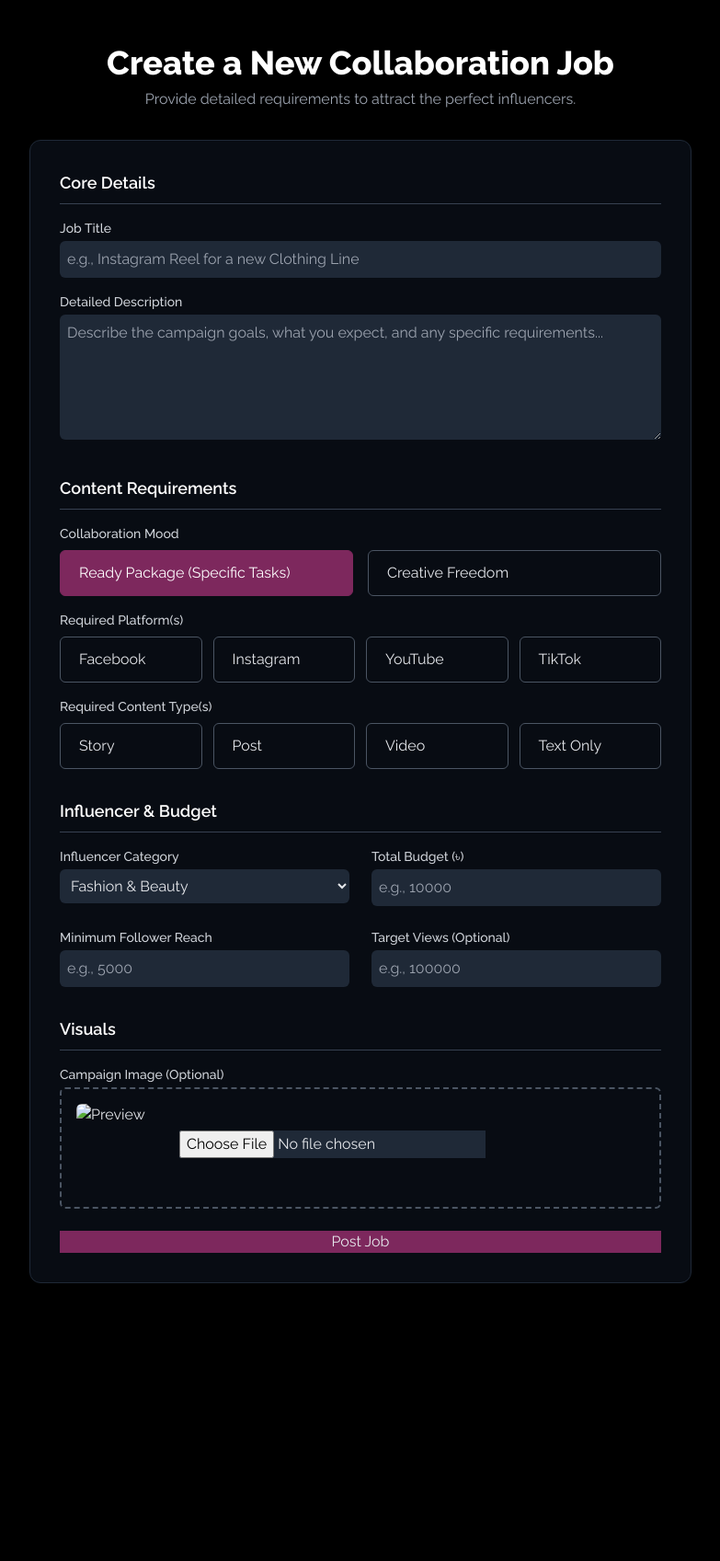
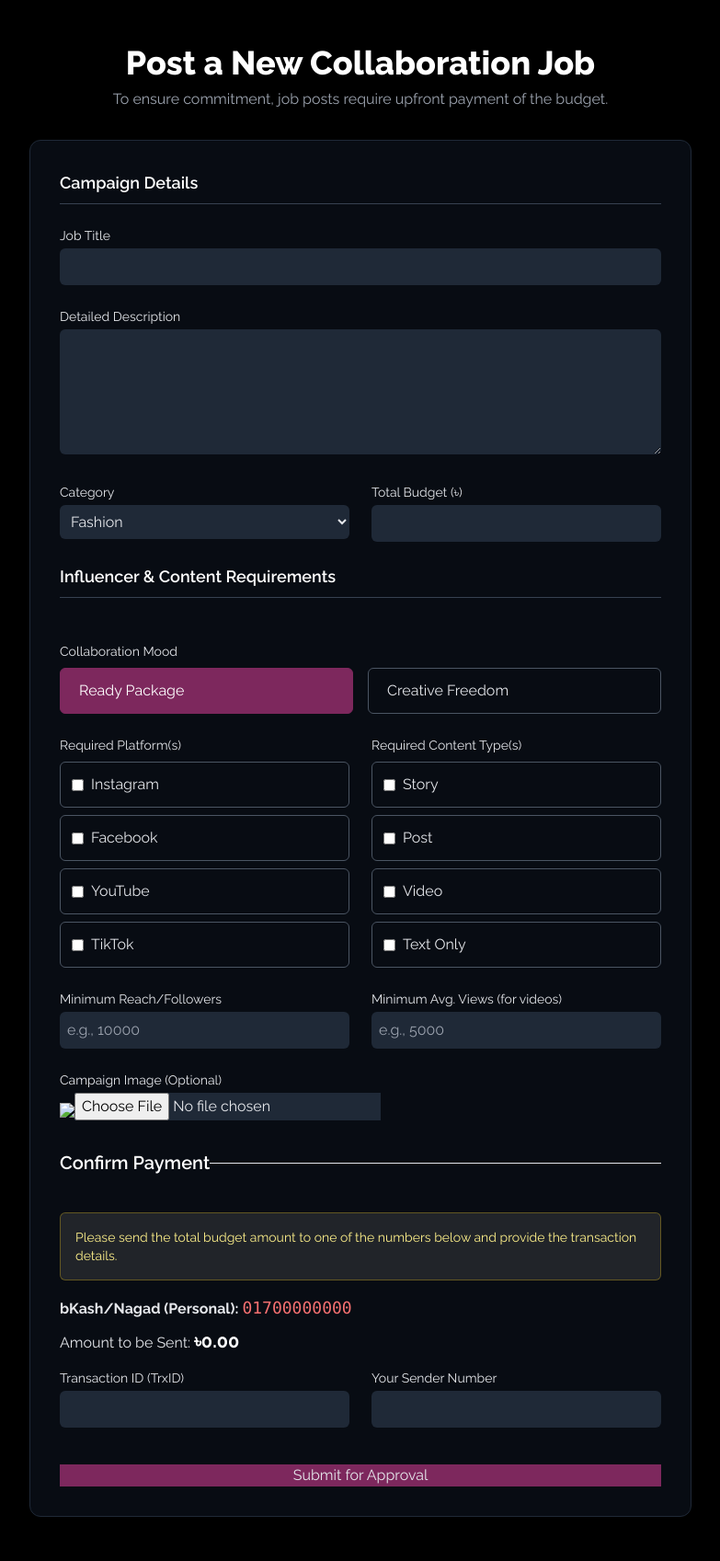
Before and after one commit to hoingut/e2splatfrom, a Flask app: page /pf/dashboard/ad in a window 1280 px wide. Shown: the part 65-1762 px from the top of the page at 92% size, without its empty margins (248-1031 px from the left). Before the commit the page ends 1460 px from the top, so only its background shows below. Run offline with Flask 3, Linux system fonts and the light colour scheme; some libraries are stand-ins or nearby versions.

Commit message:
Update pf_post_ad.html

```diff
--- a/templates/pf_post_ad.html
+++ b/templates/pf_post_ad.html
@@ -13,9 +13,9 @@
         .bg-mulberry { background-color: #7d285d; } .hover\:bg-mulberry-dark:hover { background-color: #6a214f; }
         .ring-mulberry:focus { --tw-ring-color: #7d285d; } .border-mulberry { border-color: #7d285d; }
         input, select, textarea { background-color: #1F2937; border-color: #4B5563; }
-        input:focus, select:focus, textarea:focus { border-color: #7d285d; --tw-ring-color: #7d285d; }
-        .checkbox-label { display: flex; align-items: center; padding: 0.75rem; border: 1px solid #4B5563; border-radius: 0.375rem; cursor: pointer; transition: all 0.2s; }
-        .checkbox-label:has(input:checked) { background-color: #7d285d; border-color: #7d285d; color: white; }
+        input:focus, select:focus, textarea:focus { border-color: #7d285d; ring: 1; ring-color: #7d285d; }
+        .checkbox-label, .radio-label { display: flex; align-items: center; padding: 0.75rem; border: 1px solid #4B5563; border-radius: 0.375rem; cursor: pointer; transition: all 0.2s; }
+        .checkbox-label:has(input:checked), .radio-label:has(input:checked) { background-color: #7d285d; border-color: #7d285d; color: white; }
     </style>
 </head>
 <body class="antialiased">
@@ -29,94 +29,59 @@
 
     <main class="container mx-auto px-6 py-12 max-w-3xl">
         <header class="text-center mb-8">
-            <h1 class="text-4xl font-extrabold text-white">Create a New Collaboration Job</h1>
-            <p class="text-gray-400 mt-2">Provide detailed requirements to attract the perfect influencers.</p>
+            <h1 class="text-4xl font-extrabold text-white">Post a New Collaboration Job</h1>
+            <p class="text-gray-400 mt-2">To ensure commitment, job posts require upfront payment of the budget.</p>
         </header>
 
-        <form id="job-post-form" class="bg-gray-900/50 border border-gray-800 p-8 rounded-xl shadow-lg space-y-8">
+        <form id="job-post-form" class="bg-gray-900/50 border border-gray-800 p-8 rounded-xl shadow-lg space-y-6">
 
-            <!-- Section 1: Core Job Details -->
-            <fieldset>
-                <legend class="text-lg font-semibold text-white border-b border-gray-700 pb-2 w-full mb-4">Core Details</legend>
-                <div>
-                    <label for="title" class="block text-sm font-medium text-gray-300">Job Title</label>
-                    <input type="text" id="title" class="mt-1 w-full p-2 rounded-md" placeholder="e.g., Instagram Reel for a new Clothing Line" required>
-                </div>
-                <div class="mt-4">
-                    <label for="description" class="block text-sm font-medium text-gray-300">Detailed Description</label>
-                    <textarea id="description" rows="5" class="mt-1 w-full p-2 rounded-md" placeholder="Describe the campaign goals, what you expect, and any specific requirements..." required></textarea>
+            <!-- Section 1: Campaign Details -->
+            <fieldset class="space-y-6">
+                <legend class="text-lg font-semibold text-white border-b border-gray-700 pb-2 w-full">Campaign Details</legend>
+                <div><label for="title" class="block text-sm">Job Title</label><input type="text" id="title" class="mt-1 w-full p-2 rounded-md" required></div>
+                <div><label for="description" class="block text-sm">Detailed Description</label><textarea id="description" rows="5" class="mt-1 w-full p-2 rounded-md" required></textarea></div>
+                <div class="grid grid-cols-1 md:grid-cols-2 gap-6">
+                    <div><label for="category" class="block text-sm">Category</label><select id="category" class="mt-1 w-full p-2 rounded-md" required><option>Fashion</option><option>Gadgets</option><option>Food</option><option>Gaming</option><option>Beauty</option><option>Tech</option></select></div>
+                    <div><label for="budget" class="block text-sm">Total Budget (৳)</label><input type="number" id="budget" class="mt-1 w-full p-2 rounded-md" required min="0"></div>
                 </div>
             </fieldset>
 
-            <!-- Section 2: Content Requirements -->
-            <fieldset>
-                <legend class="text-lg font-semibold text-white border-b border-gray-700 pb-2 w-full mb-4">Content Requirements</legend>
+            <!-- Section 2: Influencer & Content Requirements -->
+            <fieldset class="space-y-6 pt-6 border-t border-dark">
+                <legend class="text-lg font-semibold text-white border-b border-gray-700 pb-2 w-full">Influencer & Content Requirements</legend>
                 <div>
-                    <label class="block text-sm font-medium text-gray-300 mb-2">Collaboration Mood</label>
-                    <div id="mood" class="flex space-x-4">
-                        <label class="checkbox-label flex-1"><input type="radio" name="mood" value="ready" class="h-4 w-4 hidden" checked><span class="ml-2">Ready Package (Specific Tasks)</span></label>
-                        <label class="checkbox-label flex-1"><input type="radio" name="mood" value="creative" class="h-4 w-4 hidden"><span class="ml-2">Creative Freedom</span></label>
+                    <label class="block text-sm mb-2">Collaboration Mood</label>
+                    <div id="mood" class="flex space-x-4"><label class="radio-label flex-1"><input type="radio" name="mood" value="ready" class="hidden" checked><span class="ml-2">Ready Package</span></label><label class="radio-label flex-1"><input type="radio" name="mood" value="creative" class="hidden"><span class="ml-2">Creative Freedom</span></label></div>
+                </div>
+                <div class="grid grid-cols-1 md:grid-cols-2 gap-6">
+                    <div>
+                        <label class="block text-sm mb-2">Required Platform(s)</label>
+                        <div id="platforms" class="space-y-2"><label class="checkbox-label"><input type="checkbox" value="instagram"><span class="ml-2">Instagram</span></label><label class="checkbox-label"><input type="checkbox" value="facebook"><span class="ml-2">Facebook</span></label><label class="checkbox-label"><input type="checkbox" value="youtube"><span class="ml-2">YouTube</span></label><label class="checkbox-label"><input type="checkbox" value="tiktok"><span class="ml-2">TikTok</span></label></div>
+                    </div>
+                    <div>
+                        <label class="block text-sm mb-2">Required Content Type(s)</label>
+                        <div id="contentTypes" class="space-y-2"><label class="checkbox-label"><input type="checkbox" value="story"><span class="ml-2">Story</span></label><label class="checkbox-label"><input type="checkbox" value="post"><span class="ml-2">Post</span></label><label class="checkbox-label"><input type="checkbox" value="video"><span class="ml-2">Video</span></label><label class="checkbox-label"><input type="checkbox" value="text-only"><span class="ml-2">Text Only</span></label></div>
                     </div>
                 </div>
-                <div class="mt-4">
-                    <label class="block text-sm font-medium text-gray-300 mb-2">Required Platform(s)</label>
-                    <div id="platforms" class="grid grid-cols-2 md:grid-cols-4 gap-3">
-                        <label class="checkbox-label"><input type="checkbox" value="facebook" class="h-4 w-4 hidden"><span class="ml-2">Facebook</span></label>
-                        <label class="checkbox-label"><input type="checkbox" value="instagram" class="h-4 w-4 hidden"><span class="ml-2">Instagram</span></label>
-                        <label class="checkbox-label"><input type="checkbox" value="youtube" class="h-4 w-4 hidden"><span class="ml-2">YouTube</span></label>
-                        <label class="checkbox-label"><input type="checkbox" value="tiktok" class="h-4 w-4 hidden"><span class="ml-2">TikTok</span></label>
-                    </div>
+                <div class="grid grid-cols-1 md:grid-cols-2 gap-6">
+                    <div><label for="minReach" class="block text-sm">Minimum Reach/Followers</label><input type="number" id="minReach" class="mt-1 w-full p-2 rounded-md" placeholder="e.g., 10000"></div>
+                    <div><label for="minViews" class="block text-sm">Minimum Avg. Views (for videos)</label><input type="number" id="minViews" class="mt-1 w-full p-2 rounded-md" placeholder="e.g., 5000"></div>
                 </div>
-                <div class="mt-4">
-                    <label class="block text-sm font-medium text-gray-300 mb-2">Required Content Type(s)</label>
-                    <div id="contentTypes" class="grid grid-cols-2 md:grid-cols-4 gap-3">
-                        <label class="checkbox-label"><input type="checkbox" value="story" class="h-4 w-4 hidden"><span class="ml-2">Story</span></label>
-                        <label class="checkbox-label"><input type="checkbox" value="post" class="h-4 w-4 hidden"><span class="ml-2">Post</span></label>
-                        <label class="checkbox-label"><input type="checkbox" value="video" class="h-4 w-4 hidden"><span class="ml-2">Video</span></label>
-                        <label class="checkbox-label"><input type="checkbox" value="text" class="h-4 w-4 hidden"><span class="ml-2">Text Only</span></label>
-                    </div>
+                 <div><label for="cover-image" class="block text-sm">Campaign Image (Optional)</label><div class="mt-1 flex items-center ..."><img id="image-preview" src="https://via.placeholder.com/150" ...><div class="flex-grow"><input type="file" id="cover-image" accept="image/*" ...><p id="upload-status" class="text-xs text-gray-500 mt-2"></p></div></div></div>
+            </fieldset>
+
+            <!-- Section 3: Payment Confirmation -->
+            <fieldset class="space-y-4 pt-6 border-t border-dark">
+                <legend class="text-xl font-semibold text-white">Confirm Payment</legend>
+                <div class="bg-yellow-50/10 border border-yellow-400/30 p-4 rounded-md text-sm text-yellow-200"><p>Please send the total budget amount to one of the numbers below and provide the transaction details.</p></div>
+                <div id="payment-instructions"><p><strong>bKash/Nagad (Personal):</strong> <span class="font-mono text-lg text-red-400">01700000000</span></p><p class="mt-2">Amount to be Sent: <strong id="amount-to-pay" class="text-xl text-white">৳0.00</strong></p></div>
+                <div class="grid grid-cols-1 md:grid-cols-2 gap-6">
+                    <div><label for="transactionId" class="block text-sm">Transaction ID (TrxID)</label><input type="text" id="transactionId" class="mt-1 w-full p-2 rounded-md" required></div>
+                    <div><label for="senderNumber" class="block text-sm">Your Sender Number</label><input type="tel" id="senderNumber" class="mt-1 w-full p-2 rounded-md" required></div>
                 </div>
             </fieldset>
 
-            <!-- Section 3: Influencer & Budget Requirements -->
-            <fieldset>
-                <legend class="text-lg font-semibold text-white border-b border-gray-700 pb-2 w-full mb-4">Influencer & Budget</legend>
-                 <div class="grid grid-cols-1 md:grid-cols-2 gap-6">
-                    <div>
-                        <label for="category" class="block text-sm font-medium text-gray-300">Influencer Category</label>
-                        <select id="category" class="mt-1 w-full p-2 rounded-md" required>
-                            <option>Fashion & Beauty</option><option>Tech & Gadgets</option><option>Food & Cooking</option><option>Funny</option><option>Arts</option>
-                        </select>
-                    </div>
-                    <div>
-                        <label for="budget" class="block text-sm font-medium text-gray-300">Total Budget (৳)</label>
-                        <input type="number" id="budget" class="mt-1 w-full p-2 rounded-md" placeholder="e.g., 10000" required>
-                    </div>
-                    <div>
-                        <label for="minReach" class="block text-sm font-medium text-gray-300">Minimum Follower Reach</label>
-                        <input type="number" id="minReach" class="mt-1 w-full p-2 rounded-md" placeholder="e.g., 5000">
-                    </div>
-                    <div>
-                        <label for="targetViews" class="block text-sm font-medium text-gray-300">Target Views (Optional)</label>
-                        <input type="number" id="targetViews" class="mt-1 w-full p-2 rounded-md" placeholder="e.g., 100000">
-                    </div>
-                </div>
-            </fieldset>
-
-            <!-- Section 4: Visuals & Submission -->
-            <fieldset>
-                 <legend class="text-lg font-semibold text-white border-b border-gray-700 pb-2 w-full mb-4">Visuals</legend>
-                 <div>
-                    <label for="cover-image" class="block text-sm font-medium text-gray-300">Campaign Image (Optional)</label>
-                    <div class="mt-1 flex items-center space-x-4 p-4 border-2 border-dashed border-gray-600 rounded-md">
-                        <img id="image-preview" src="https://via.placeholder.com/150" alt="Preview" class="w-24 h-24 object-cover rounded-md">
-                        <div class="flex-grow"><input type="file" id="cover-image" accept="image/*" class="..."><p id="upload-status" class="text-xs text-gray-500 mt-2"></p></div>
-                    </div>
-                </div>
-                 <div class="pt-6">
-                    <button type="submit" id="submit-btn" class="w-full bg-mulberry hover:bg-mulberry-dark ..."><span id="btn-text">Post Job</span><div id="btn-spinner" class="... hidden"></div></button>
-                </div>
-            </fieldset>
+            <div class="pt-4"><button type="submit" id="submit-btn" class="w-full bg-mulberry hover:bg-mulberry-dark ..."><span id="btn-text">Submit for Approval</span><div id="btn-spinner" class="animate-spin ... hidden"></div></button></div>
         </form>
     </main>
 
```
